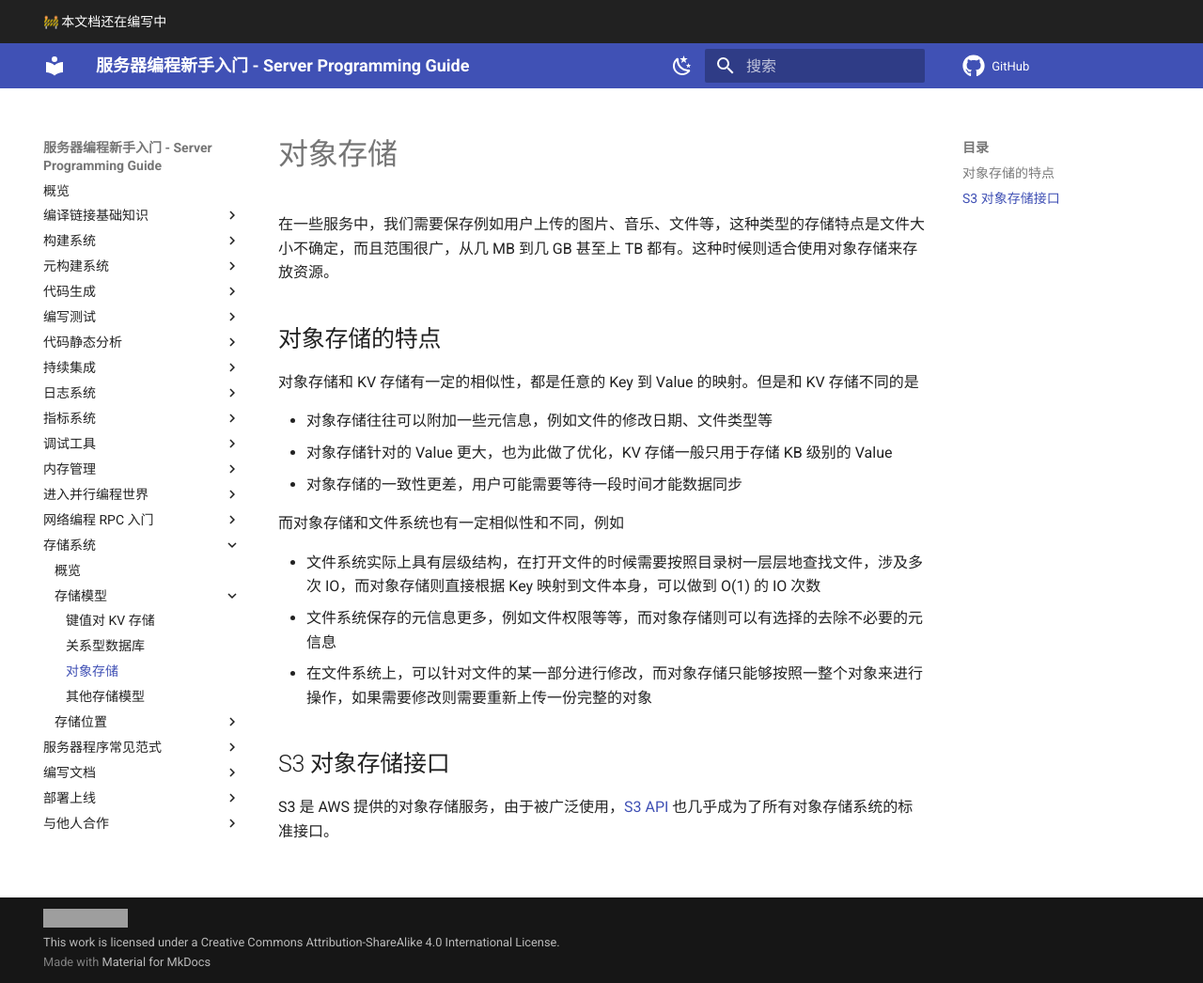
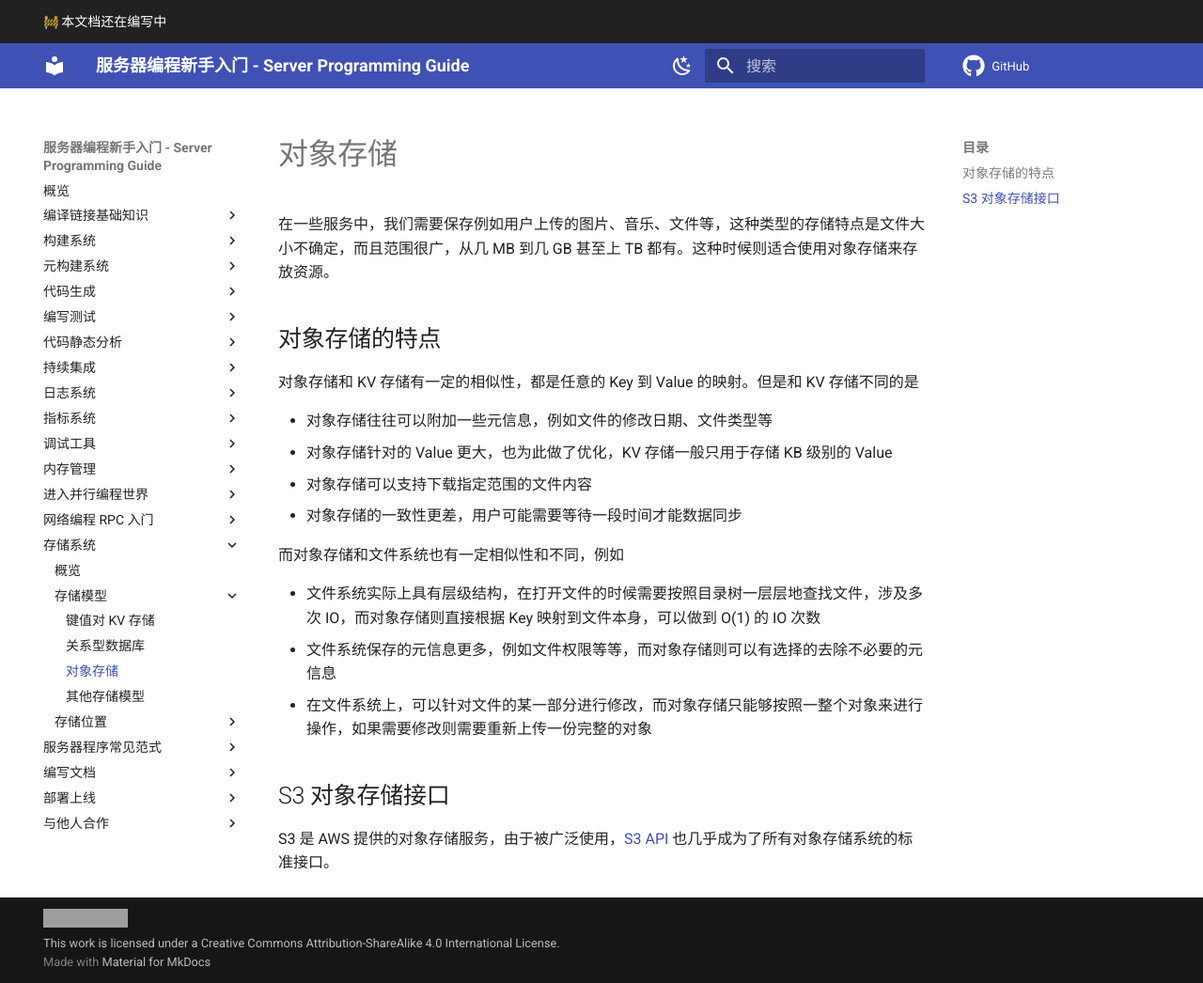
Before and after one commit to howardlau1999/server-programming-guide, an MkDocs documentation site: the page built from docs/storage/object-storage.md, in a window 1280 px wide and 1046 px high. Shown: the whole window at 94% size. Built offline with MkDocs 1.6.1 and Material for MkDocs 9.7.7, drawn with Linux system fonts in a browser that asks for light colours; emoji names are drawn with the system emoji font; comment, search, counter and statistics services are not loaded; grey boxes are pictures that could not be loaded.

Commit message:
object storage

```diff
--- a/docs/storage/object-storage.md
+++ b/docs/storage/object-storage.md
@@ -8,6 +8,7 @@
 
 - 对象存储往往可以附加一些元信息，例如文件的修改日期、文件类型等
 - 对象存储针对的 Value 更大，也为此做了优化，KV 存储一般只用于存储 KB 级别的 Value
+- 对象存储可以支持下载指定范围的文件内容
 - 对象存储的一致性更差，用户可能需要等待一段时间才能数据同步
 
 而对象存储和文件系统也有一定相似性和不同，例如
```
